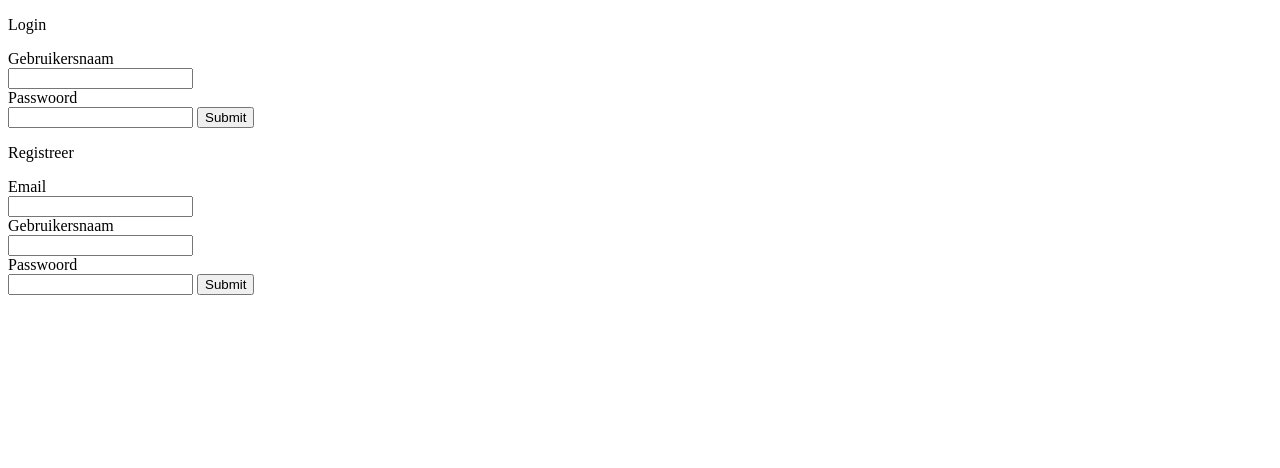
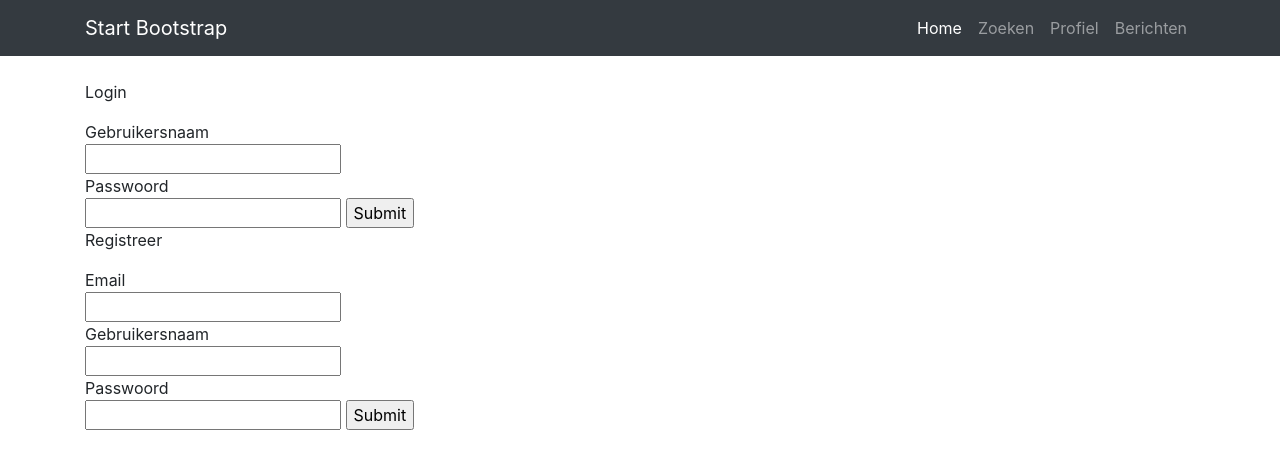
Before and after one commit to SelwynMeiresonne/Scrum, a plain HTML site: page index.html in a window 1280 px wide. Drawn offline with nearby package versions, Linux system fonts and the light colour scheme.

Commit message:
Bootstrap

```diff
--- a/index.html
+++ b/index.html
@@ -7,8 +7,40 @@
     <title>Date</title>
     <script src="js/util.js"></script>
     <script src="js/login.js"></script>
+
+    <link rel="stylesheet" href="https://stackpath.bootstrapcdn.com/bootstrap/4.3.1/css/bootstrap.min.css" integrity="sha384-ggOyR0iXCbMQv3Xipma34MD+dH/1fQ784/j6cY/iJTQUOhcWr7x9JvoRxT2MZw1T" crossorigin="anonymous">
+    <script src="https://stackpath.bootstrapcdn.com/bootstrap/4.3.1/js/bootstrap.min.js" integrity="sha384-JjSmVgyd0p3pXB1rRibZUAYoIIy6OrQ6VrjIEaFf/nJGzIxFDsf4x0xIM+B07jRM" crossorigin="anonymous"></script>
 </head>
 <body>
+    <!-- Navigation -->
+    <nav class="navbar navbar-expand-lg navbar-dark bg-dark static-top">
+        <div class="container">
+            <a class="navbar-brand" href="#">Start Bootstrap</a>
+            <button class="navbar-toggler" type="button" data-toggle="collapse" data-target="#navbarResponsive"
+                aria-controls="navbarResponsive" aria-expanded="false" aria-label="Toggle navigation">
+                <span class="navbar-toggler-icon"></span>
+            </button>
+            <div class="collapse navbar-collapse" id="navbarResponsive">
+                <ul class="navbar-nav ml-auto">
+                    <li class="nav-item active">
+                        <a class="nav-link" href="#">Home
+                        </a>
+                    </li>
+                    <li class="nav-item">
+                        <a class="nav-link" href="#">Zoeken</a>
+                    </li>
+                    <li class="nav-item">
+                        <a class="nav-link" href="#">Profiel</a>
+                    </li>
+                    <li class="nav-item">
+                        <a class="nav-link" href="#">Berichten</a>
+                    </li>
+                </ul>
+            </div>
+        </div>
+    </nav>
+
+    <div class="container pt-4">
     <p>Login</p>
     <form>
         Gebruikersnaam<br>
@@ -31,6 +63,7 @@
         <input type="text" name="password">
         <input type="submit" id="register" value="Submit">
     </form>
+    </div>
 
 </body>
 </html>
--- a/js/login.js
+++ b/js/login.js
@@ -3,19 +3,17 @@ window.addEventListener('load', function() {
 
     // Gebruiker is ingelogd, naar profiel
     if (IsIngelogd()) {
-        window.location.replace('profiel.html');
-        return;
+        //window.location.replace('profiel.html');
+        //return;
     }
 
     var eLogin = document.querySelector('#login')
     eLogin.addEventListener('click', OnLoginClick);
 
     function OnLoginClick(evt) {
-        console.log("click")
         evt.preventDefault();
         let nickname =  document.getElementById('username').value;
         let wachtwoord =  document.getElementById('password').value;
-
             let url = ROOT_URL + '/profiel/authenticate.php';
 
             let data = {
@@ -45,12 +43,17 @@ window.addEventListener('load', function() {
             })
     }
 
+    // Login niet gelukt
     function OnLoginFail() {
         console.log("Kan niet inloggen")
     }
 
+    // Login gelukt
     function OnLoginSuccess(data) {
         // Local storage
         localStorage.setItem('user_id', data.id)
+
+        // Redirect
+        Redirect('profiel.html');
     }
 })
--- a/js/util.js
+++ b/js/util.js
@@ -5,7 +5,17 @@ function IsIngelogd() {
     return (localStorage.getItem('user_id') !== null);
 }
 
+// Geeft de user ID van een gebruiker weer als die ingelogd is
+function GeefGebruikerID() {
+    return localStorage.getItem('user_id');
+}
+
 // Logt een gebruiker uit
 function Logout() {
     localStorage.removeItem('user_id')
 }
+
+// Forceer een gebruiker naar een andere pagina
+function Redirect(url) {
+    window.href.replace(url)
+}
```
